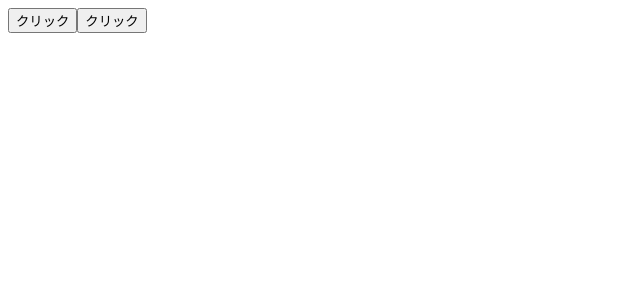
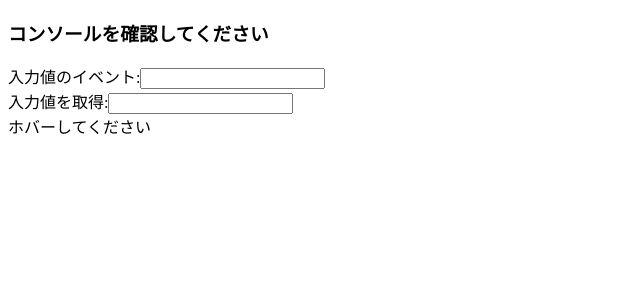
Before and after one commit to Anji0358/react-practice, a React (Vite) app: page / in a window 1280 px wide. Shown: the top 300 px of the page, without its empty margins (0-640 px from the left). Built offline with nearby package versions, Linux system fonts and the light colour scheme.

Commit message:
add:様々なイベント処理の練習

```diff
--- a/src/App.tsx
+++ b/src/App.tsx
@@ -3,15 +3,51 @@ import Child from "./components/Child";
 const clickHandler = () => {
   alert("ボタンがクリックされました。");
 }
-
-const App = () => {
+const App=()=>{
   return (
     <>
-      <button onClick={clickHandler}>クリック</button>
-      <button>クリック</button>
+    <div>
+      <h3>コンソールを確認してください</h3>
+      <label>
+        入力値のイベント:
+        <input
+        type="text"
+        onChange={()=>console.log("onChange検知")}
+        // フォーカスを失ったときに検知
+        onBlur={()=>console.log("onBlur検知")}
+        onFocus={()=>console.log("onFocus検知")}
+        />
+      </label>
+    </div>
+
+    <div>
+      <label>
+        入力値を取得:
+        <input type="text" onChange={(e)=>console.log(e.target.value)}/>
+      </label>
+    </div>
+
+    <div
+      className="hover-event"
+      onMouseEnter={()=>console.log("カーソルが入ってきました。")}
+      onMouseLeave={()=>console.log("カーソルが出ていきました。")}
+      >
+        ホバーしてください
+    </div>
     </>
+
   )
 }
+
+// const App = () => {
+//   return (
+//     <>
+//     {/* clickHandler()とすると実行したものとみなされるので付けない */}
+//       <button onClick={clickHandler}>クリック</button>
+//       <button>クリック</button>
+//     </>
+//   )
+// }
 
 export default App;
 // const App = () => {
```
